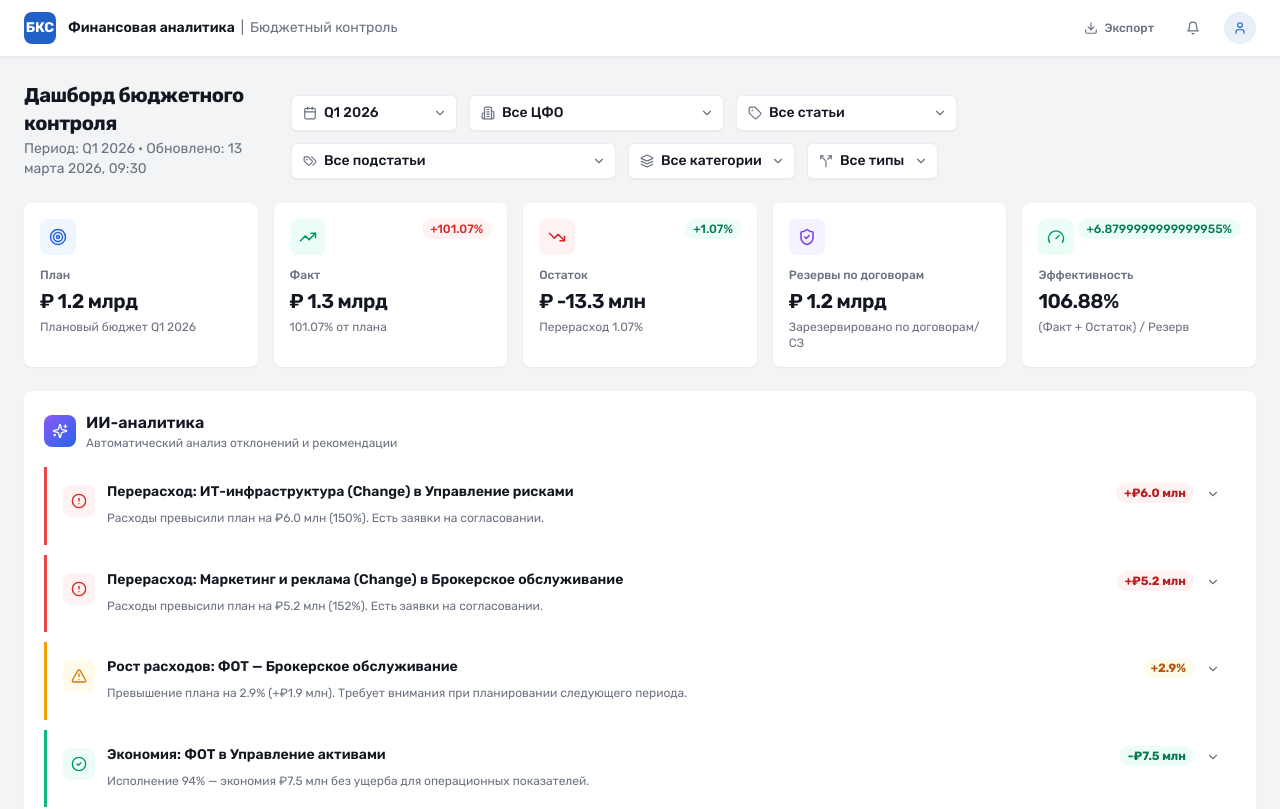
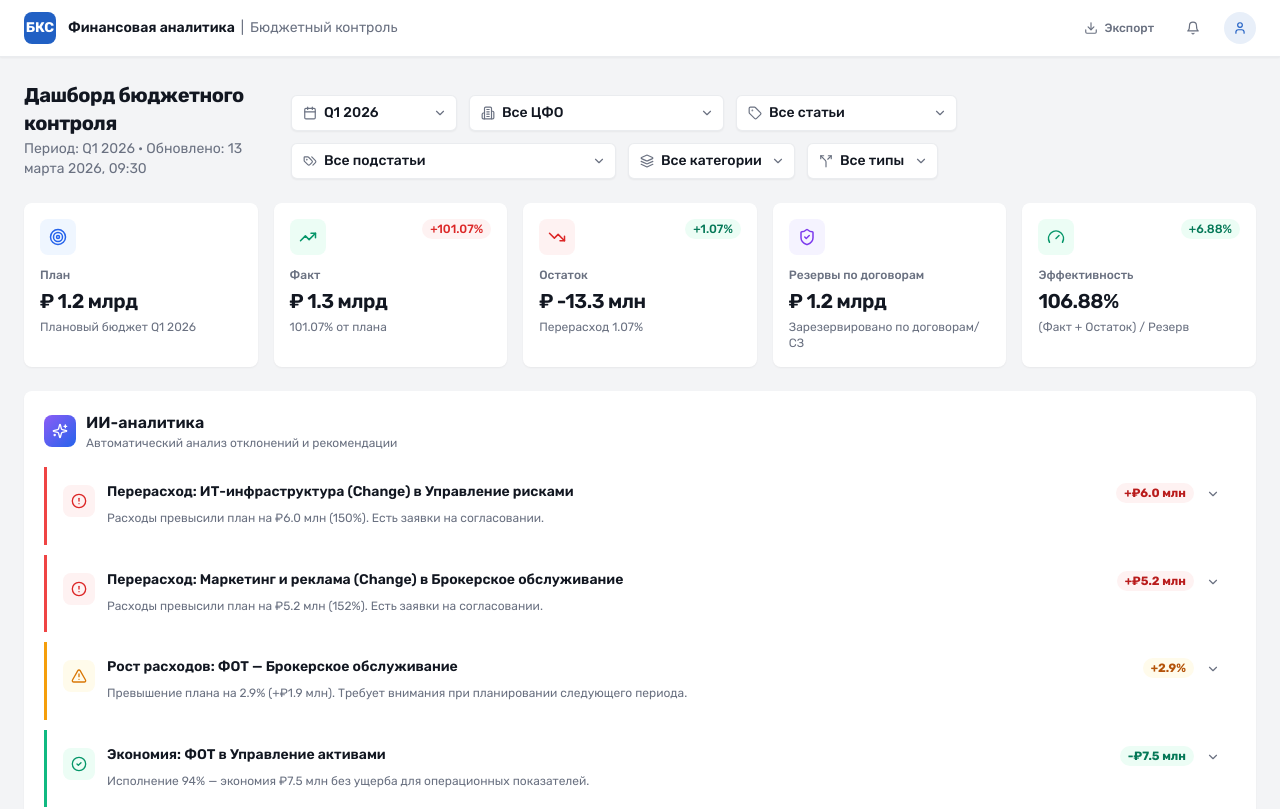
Before and after one commit to pr-poehali-dev/bks-finance-dashboard, a React (Vite) app: page / in a window 1280 px wide. Shown: the top 809 px of the page. Built offline with nearby package versions, Linux system fonts and the light colour scheme.

Commit message:
Исправлена ошибка округления

```diff
--- a/src/components/dashboard/KPICard.tsx
+++ b/src/components/dashboard/KPICard.tsx
@@ -40,7 +40,7 @@ const KPICard = ({ data, index }: KPICardProps) => {
             }`}
           >
             {data.change > 0 ? "+" : ""}
-            {data.change}%
+            {data.change.toFixed(2)}%
           </span>
         )}
       </div>
```
